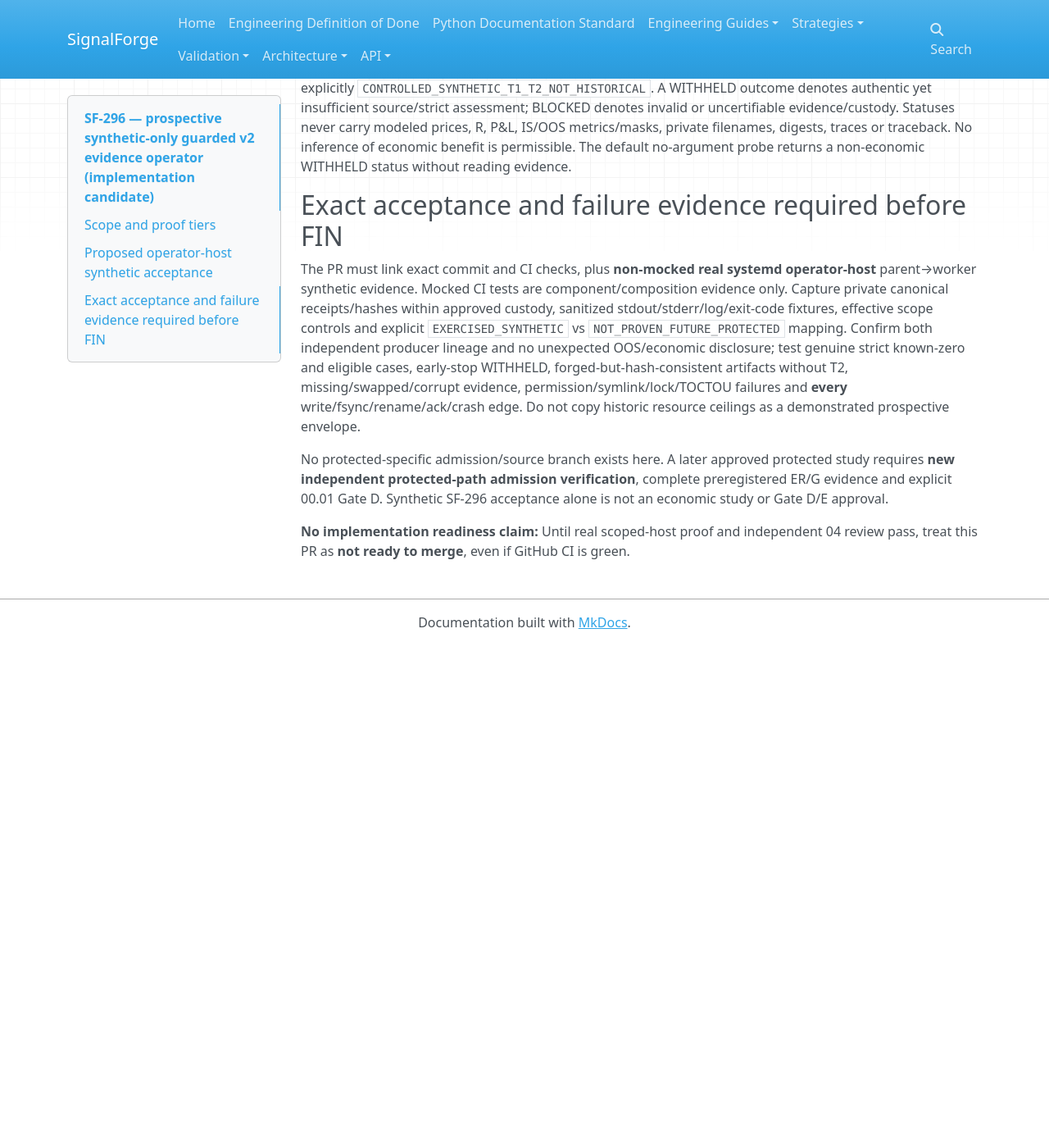
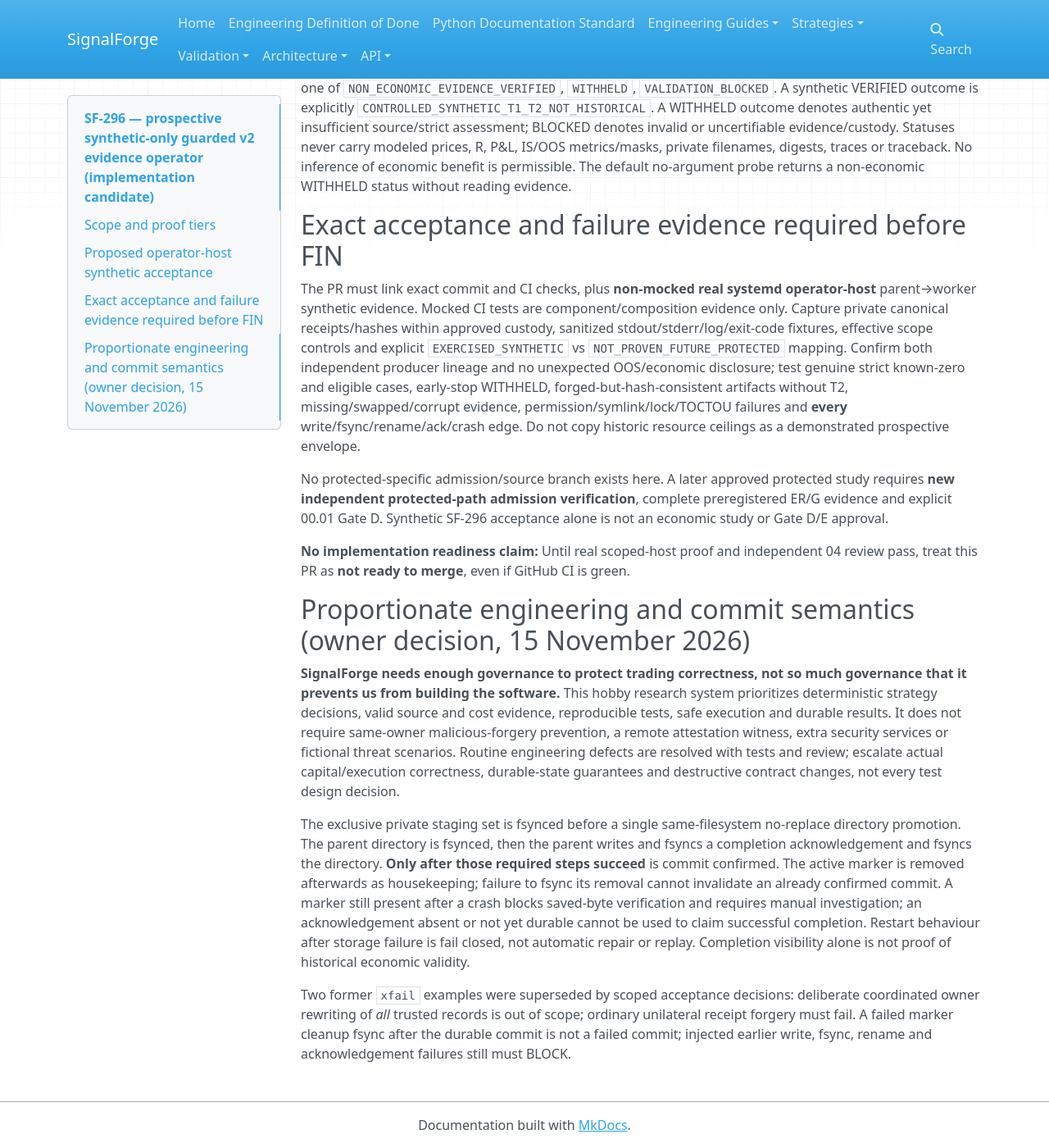
Before and after one commit to harishkamathuk/signalforge, an MkDocs documentation site: the page built from docs/engineering/sf296-synthetic-evidence-operator.md, in a window 1280 px wide and 1400 px high, scrolled down 1347 px. Shown: the whole window at 82% size. Built offline with MkDocs 1.6.1, drawn with Linux system fonts in a browser that asks for light colours; nearby versions of some CDN libraries; before the commit the page ends 2134 px from its top, so only the background shows below that; some of the changed text lies outside the part shown.

Commit message:
docs(sf296): record proportionate trust model and durable commit contract

```diff
--- a/docs/engineering/sf296-synthetic-evidence-operator.md
+++ b/docs/engineering/sf296-synthetic-evidence-operator.md
@@ -6,7 +6,7 @@
 
 The new `scripts/sf296_guarded_v2.py` is a **distinct synthetic-only** operator. It does **not** read protected market source, implement a protected mode, use or alter frozen SF-260 launchers, compute cost-adjusted economics, print results, open OOS evidence, or perform Gate D/E/PAPER/live. It generates artificial traded-price bars from the checked-in public example under an explicit synthetic identity, then invokes the existing verified scenario runner, separate source-quality classifier, independent ADR-011 FAIL_CLOSED_V1 strict producer and SF-283 `scenario-result-v2` writer. The full evidence and producer receipts remain in a private directory.
 
-The subsequent read-only path checks **T1** canonical bytes/identities/strict/source/lifecycle consistency and **T2** controlled operator and private custody lineage. T2 is supported by trusted local code revision, genuine scoped parent/worker invocation and exclusive private receipts, **not** by an independent third-party witness or cryptographic attestation. A malicious user with control of both operator code and custody can forge self-consistent data; no saved-byte hash resolves that trust problem. **T3** historical provider/source validity, historical B3, capital/economic evidence and performance are **NOT PROVEN**.
+The subsequent read-only path checks **T1** canonical bytes/identities/strict/source/lifecycle consistency and **T2** controlled operator and private custody lineage under the **trusted single-user local-host model** adopted in [#296](https://github.com/harishkamathuk/signalforge/issues/296). T2 is supported by the known local Git revision, actual guarded parent/worker/producers and private receipts; it is **not** independent cryptographic or privileged attestation. Deliberate coordinated modification of all authority records or verifier code by the trusted operator is expressly OUT OF SCOPE; accidental corruption, mismatched receipts, incomplete commits and unauthorized launch paths must fail closed. **T3** historical provider/source validity, historical B3, capital/economic evidence and performance are **NOT PROVEN**.
 
 ## Proposed operator-host synthetic acceptance
 
@@ -36,3 +36,12 @@ The PR must link exact commit and CI checks, plus **non-mocked real systemd oper
 No protected-specific admission/source branch exists here. A later approved protected study requires **new independent protected-path admission verification**, complete preregistered ER/G evidence and explicit 00.01 Gate D. Synthetic SF-296 acceptance alone is not an economic study or Gate D/E approval.
 
 **No implementation readiness claim:** Until real scoped-host proof and independent 04 review pass, treat this PR as **not ready to merge**, even if GitHub CI is green.
+
+
+## Proportionate engineering and commit semantics (owner decision, 15 November 2026)
+
+**SignalForge needs enough governance to protect trading correctness, not so much governance that it prevents us from building the software.** This hobby research system prioritizes deterministic strategy decisions, valid source and cost evidence, reproducible tests, safe execution and durable results. It does not require same-owner malicious-forgery prevention, a remote attestation witness, extra security services or fictional threat scenarios. Routine engineering defects are resolved with tests and review; escalate actual capital/execution correctness, durable-state guarantees and destructive contract changes, not every test design decision.
+
+The exclusive private staging set is fsynced before a single same-filesystem no-replace directory promotion. The parent directory is fsynced, then the parent writes and fsyncs a completion acknowledgement and fsyncs the directory. **Only after those required steps succeed** is commit confirmed. The active marker is removed afterwards as housekeeping; failure to fsync its removal cannot invalidate an already confirmed commit. A marker still present after a crash blocks saved-byte verification and requires manual investigation; an acknowledgement absent or not yet durable cannot be used to claim successful completion. Restart behaviour after storage failure is fail closed, not automatic repair or replay. Completion visibility alone is not proof of historical economic validity.
+
+Two former `xfail` examples were superseded by scoped acceptance decisions: deliberate coordinated owner rewriting of *all* trusted records is out of scope; ordinary unilateral receipt forgery must fail. A failed marker cleanup fsync after the durable commit is not a failed commit; injected earlier write, fsync, rename and acknowledgement failures still must BLOCK.
```
